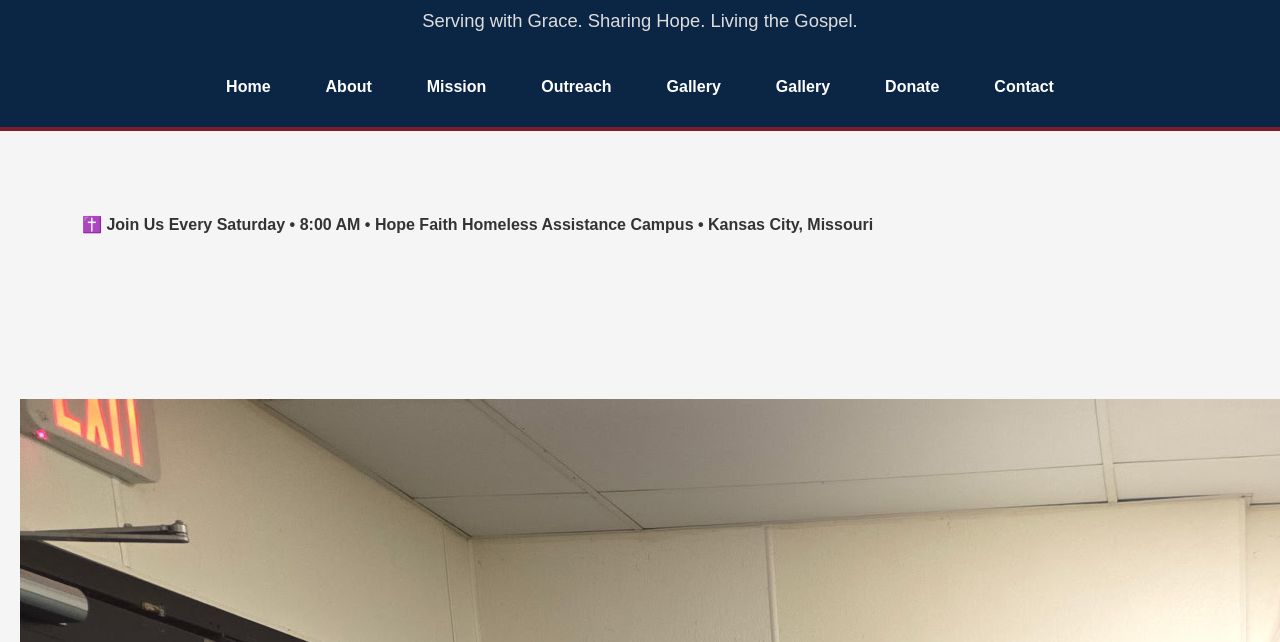
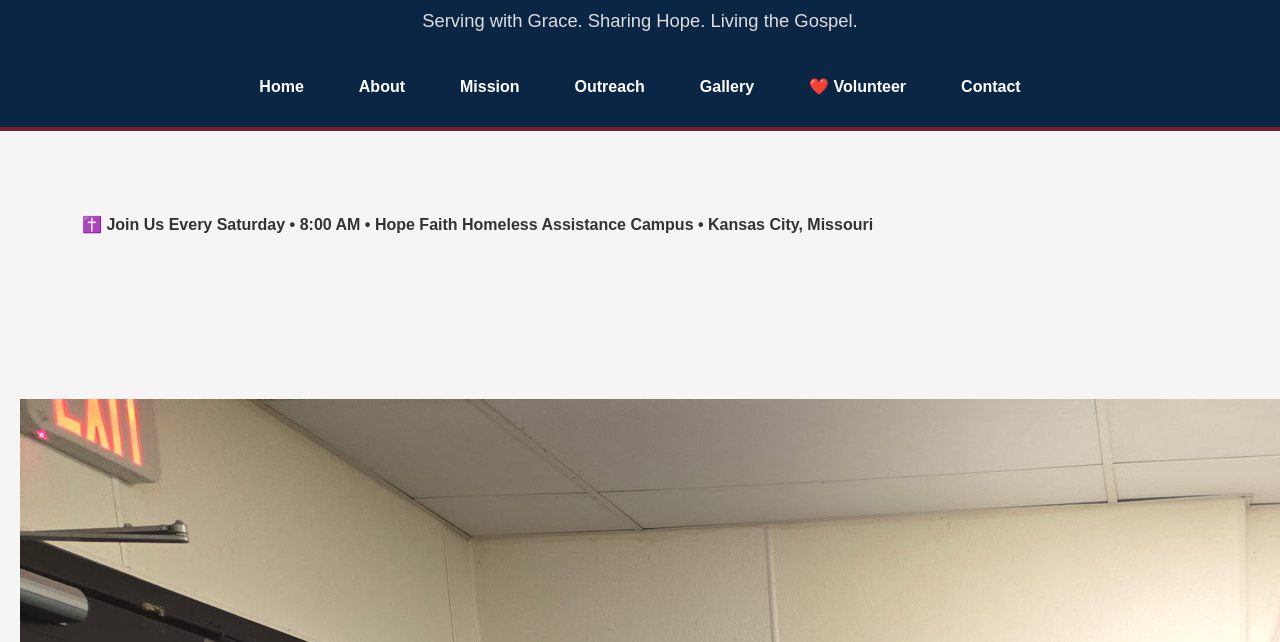
Before and after one commit to unitedingraceministries/Serving-with-Grace, a plain HTML site: page index.html in a window 1280 px wide. Shown: the part 158-800 px from the top of the page. Drawn offline with Linux system fonts and the light colour scheme.

Commit message:
Update index.html

```diff
--- a/index.html
+++ b/index.html
@@ -40,8 +40,12 @@
 
     <a href="#gallery">Gallery</a>
 
-<a href="#gallery">Gallery</a>
-<a href="#donate">Donate</a>
+    <a href="https://forms.gle/dJPp1wDJQDjAn6Am6"
+       target="_blank"
+       rel="noopener">
+        ❤️ Volunteer
+    </a>
+
     <a href="#contact">Contact</a>
 
 </nav>
```
Lines whose indentation alone changed are shown as unchanged.
